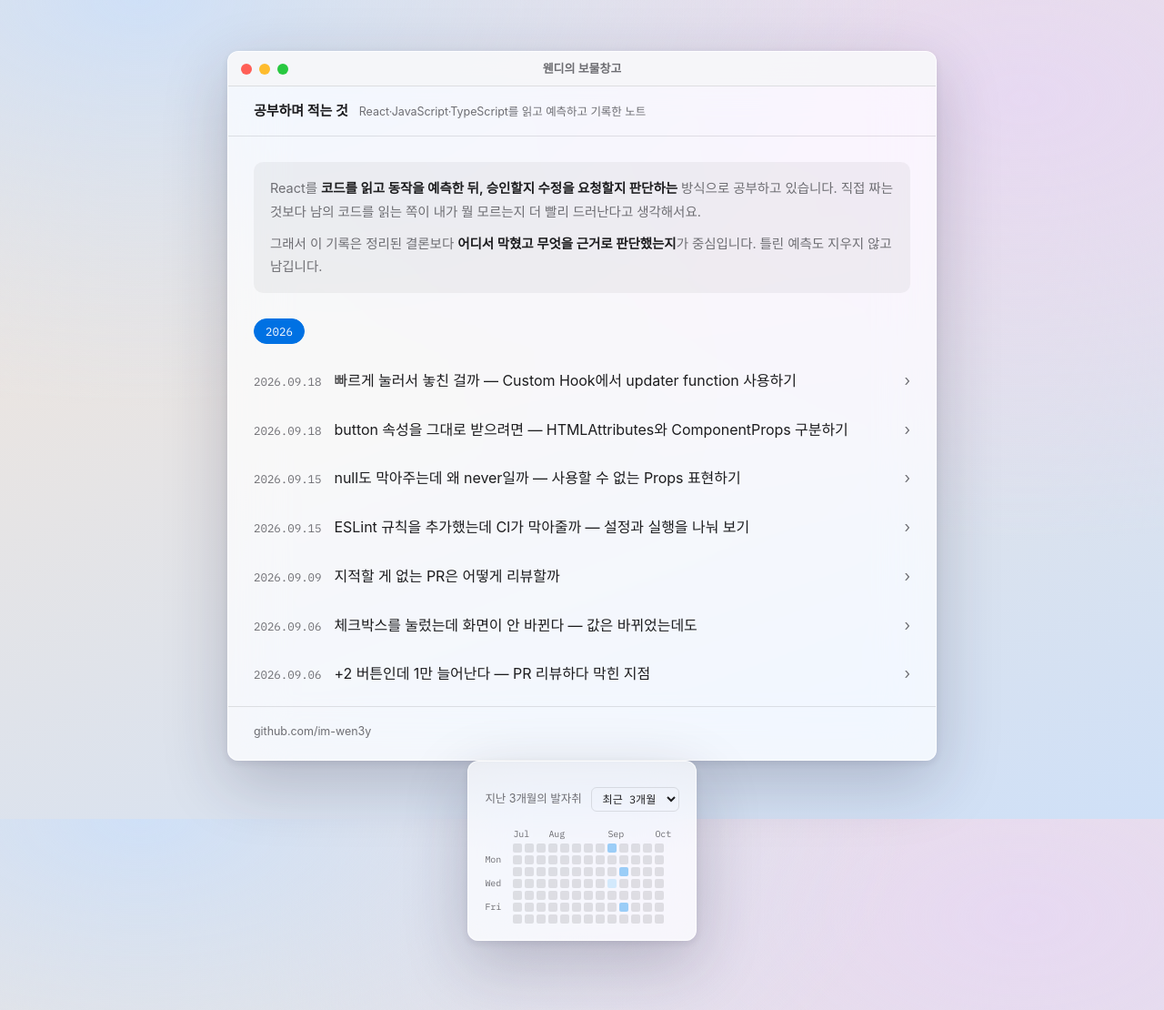
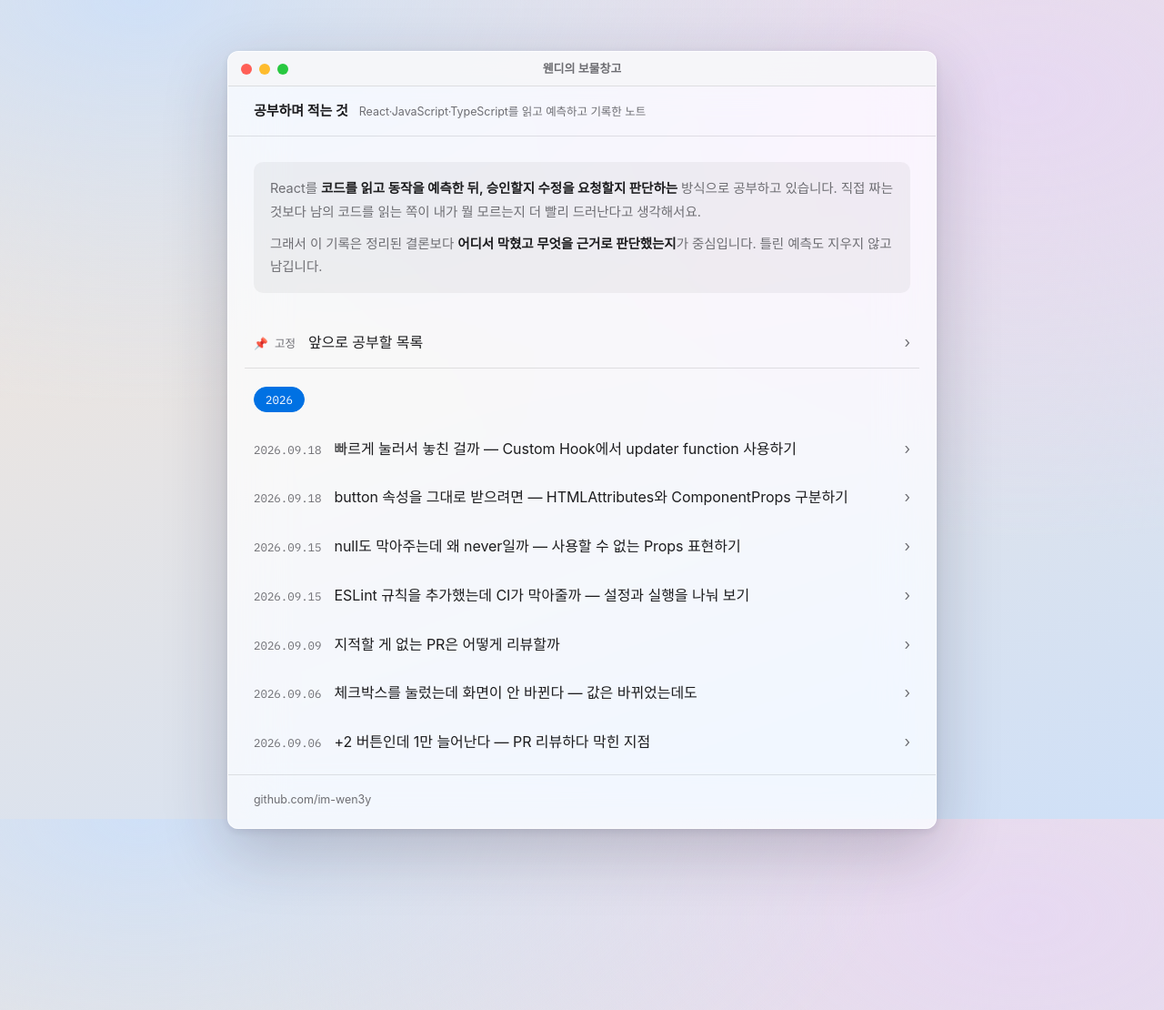
Before and after one commit to im-wen3y/im-wen3y.github.io, a Jekyll site: the page built from index.md, in a window 1280 px wide. Shown: the whole page at 91% size. Built offline with Jekyll 4.4.1, drawn with Linux system fonts in a browser that asks for light colours.

Commit message:
feat(home): 잔디 그래프 제거하고 공부 목록 고정
Co-Authored-By: Claude Opus 5.5 <noreply@anthropic.com>

```diff
--- a/_includes/grass-grid.html
+++ /dev/null
@@ -1,45 +0,0 @@
-{% assign weeks = include.weeks %}
-{% assign post_days = include.post_days %}
-{% assign now_epoch = site.time | date: '%s' | plus: 0 %}
-{% assign today_weekday = site.time | date: '%w' | plus: 0 %}
-{% assign weeks_back_days = weeks | minus: 1 | times: 7 %}
-{% assign days_back = today_weekday | plus: weeks_back_days %}
-{% assign seconds_back = days_back | times: 86400 %}
-{% assign grid_start_epoch = now_epoch | minus: seconds_back %}
-{% assign total_days = weeks | times: 7 | minus: 1 %}
-
-<span class="grass-weekday" style="grid-column:1; grid-row:3;">Mon</span>
-<span class="grass-weekday" style="grid-column:1; grid-row:5;">Wed</span>
-<span class="grass-weekday" style="grid-column:1; grid-row:7;">Fri</span>
-
-{% assign prev_month = "" %}
-{% assign last_week = weeks | minus: 1 %}
-{% for w in (0..last_week) %}
-  {% assign week_offset = w | times: 7 | times: 86400 %}
-  {% assign week_epoch = grid_start_epoch | plus: week_offset %}
-  {% assign month_label = week_epoch | date: "%b" %}
-  {% if month_label != prev_month %}
-    <span class="grass-month" style="grid-column:{{ w | plus: 2 }};">{{ month_label }}</span>
-    {% assign prev_month = month_label %}
-  {% endif %}
-{% endfor %}
-
-{% for i in (0..total_days) %}
-  {% assign week_index = i | divided_by: 7 %}
-  {% assign weekday_row = i | modulo: 7 %}
-  {% assign day_offset = i | times: 86400 %}
-  {% assign day_epoch = grid_start_epoch | plus: day_offset %}
-  {% assign day_str = day_epoch | date: "%Y-%m-%d" %}
-  {% assign needle = day_str | append: "," %}
-  {% assign parts = post_days | split: needle %}
-  {% assign count = parts | size | minus: 1 %}
-  {% assign level = count %}
-  {% if level > 4 %}{% assign level = 4 %}{% endif %}
-  {% assign col = week_index | plus: 2 %}
-  {% assign row = weekday_row | plus: 2 %}
-  {% if day_epoch > now_epoch %}
-    <span class="grass-cell future" style="grid-column:{{ col }}; grid-row:{{ row }};" title="{{ day_str }}"></span>
-  {% else %}
-    <span class="grass-cell level-{{ level }}" style="grid-column:{{ col }}; grid-row:{{ row }};" title="{{ day_str }} · 글 {{ count }}개"></span>
-  {% endif %}
-{% endfor %}
--- a/_layouts/default.html
+++ b/_layouts/default.html
@@ -21,10 +21,10 @@
   </div>
 
   <main>
-    {% if page.title and page.date %}
+    {% if page.title %}
     <article>
       <h1>{{ page.title }}</h1>
-      <p class="meta"><time datetime="{{ page.date | date_to_xmlschema }}">{{ page.date | date: "%Y년 %-m월 %-d일" }}</time></p>
+      {% if page.date %}<p class="meta"><time datetime="{{ page.date | date_to_xmlschema }}">{{ page.date | date: "%Y년 %-m월 %-d일" }}</time></p>{% endif %}
       {{ content }}
       <p class="back"><a href="{{ '/' | relative_url }}">← 글 목록</a></p>
     </article>
--- a/assets/style.css
+++ b/assets/style.css
@@ -187,73 +187,6 @@ code{
 .intro p:last-child{margin-bottom:0;}
 .intro b{color:var(--ink); font-weight:600;}
 
-/* ── 잔디(기여 그래프) ─────────────────── */
-.grass-card{
-  display:block;
-  width:max-content;
-  margin:0 auto 20px;
-  padding:18px;
-  background:var(--win);
-  -webkit-backdrop-filter:blur(30px) saturate(180%);
-  backdrop-filter:blur(30px) saturate(180%);
-  border:1px solid var(--win-edge);
-  border-radius:12px;
-  box-shadow:var(--shadow);
-}
-.grass-card.floating{
-  position:absolute;
-  margin:0;
-}
-.grass-header{
-  display:flex;
-  align-items:center;
-  justify-content:space-between;
-  gap:10px;
-  margin:0 0 8px;
-}
-.grass-caption{
-  font-size:12.5px;
-  color:var(--ink-soft);
-}
-#grass-range{
-  font-family:"IBM Plex Mono", monospace;
-  font-size:12px;
-  color:var(--ink);
-  background:transparent;
-  border:1px solid var(--sep);
-  border-radius:6px;
-  padding:4px 8px;
-}
-.grass-grid{
-  display:grid;
-  grid-template-rows:14px repeat(7, 10px);
-  gap:3px;
-  overflow-x:auto;
-  margin:0;
-}
-.grass-grid[hidden]{display:none;}
-.grass-weekday, .grass-month{
-  font-family:"IBM Plex Mono", monospace;
-  font-size:10px;
-  color:var(--ink-soft);
-  align-self:center;
-}
-.grass-cell{
-  width:10px;
-  height:10px;
-  border-radius:2px;
-  background:var(--sep);
-}
-.grass-cell.future{background:transparent;}
-.grass-cell.level-1{background:#d3e9fc;}
-.grass-cell.level-2{background:#9bcdf7;}
-.grass-cell.level-3{background:#4aa3ff;}
-.grass-cell.level-4{background:var(--accent);}
-@media (prefers-color-scheme: dark){
-  .grass-cell{background:rgba(255,255,255,.08);}
-  .grass-cell.future{background:transparent;}
-}
-
 /* ── 연도 필터 탭 ──────────────────────── */
 .year-tabs{display:flex; gap:6px; margin:0 0 14px;}
 .year-tab{
@@ -272,6 +205,7 @@ code{
 /* ── 글 목록: Finder 리스트처럼 ────────── */
 .post-list{list-style:none; padding:0; margin:0 -10px;}
 .post-list li{margin:0;}
+.post-list.pinned{margin-bottom:20px; border-bottom:1px solid var(--sep);}
 .post-list a{
   display:flex;
   align-items:baseline;
--- a/index.md
+++ b/index.md
@@ -13,62 +13,14 @@ layout: default
   </p>
 </section>
 
-{% assign post_days = "" %}
-{% for post in site.posts %}
-  {% assign pd = post.date | date: "%Y-%m-%d" %}
-  {% assign post_days = post_days | append: pd | append: "," %}
-{% endfor %}
-{% assign post_days = post_days | append: "end" %}
-
-<aside class="grass-card">
-  <div class="grass-header">
-    <p class="grass-caption">지난 3개월의 발자취</p>
-    <select id="grass-range">
-      <option value="3m" selected>최근 3개월</option>
-      <option value="6m">최근 6개월</option>
-      <option value="1y">최근 1년</option>
-    </select>
-  </div>
-  <div class="grass-grid" data-range="3m" style="grid-template-columns:28px repeat(13, 10px);">
-    {% include grass-grid.html weeks=13 post_days=post_days %}
-  </div>
-  <div class="grass-grid" data-range="6m" style="grid-template-columns:28px repeat(26, 10px);" hidden>
-    {% include grass-grid.html weeks=26 post_days=post_days %}
-  </div>
-  <div class="grass-grid" data-range="1y" style="grid-template-columns:28px repeat(53, 10px);" hidden>
-    {% include grass-grid.html weeks=53 post_days=post_days %}
-  </div>
-</aside>
-
-<script>
-document.getElementById('grass-range').addEventListener('change', function(){
-  var range = this.value;
-  var labels = {"3m":"지난 3개월의 발자취", "6m":"지난 6개월의 발자취", "1y":"지난 1년의 발자취"};
-  document.querySelectorAll('.grass-grid').forEach(function(g){
-    g.hidden = g.dataset.range !== range;
-  });
-  document.querySelector('.grass-caption').textContent = labels[range];
-});
-
-function positionGrassCard(){
-  var win = document.querySelector('.window');
-  var card = document.querySelector('.grass-card');
-  if (card.parentElement !== document.body) document.body.appendChild(card);
-  card.classList.remove('floating');
-  card.style.top = '';
-  card.style.left = '';
-  var winRect = win.getBoundingClientRect();
-  var cardWidth = card.offsetWidth;
-  var spaceRight = window.innerWidth - winRect.right;
-  if (spaceRight >= cardWidth + 24) {
-    card.classList.add('floating');
-    card.style.top = (winRect.top + window.scrollY) + 'px';
-    card.style.left = (winRect.right + 24) + 'px';
-  }
-}
-window.addEventListener('load', positionGrassCard);
-window.addEventListener('resize', positionGrassCard);
-</script>
+<ul class="post-list pinned">
+  <li>
+    <a href="{{ '/study/' | relative_url }}">
+      <time>📌 고정</time>
+      <span class="post-title">앞으로 공부할 목록</span>
+    </a>
+  </li>
+</ul>
 
 {% assign years = site.posts | group_by_exp: "post", "post.date | date: '%Y'" %}
 {% assign current_year = years[0].name %}
```
Also changed, not shown: study.md (added, +43 -0 lines).
